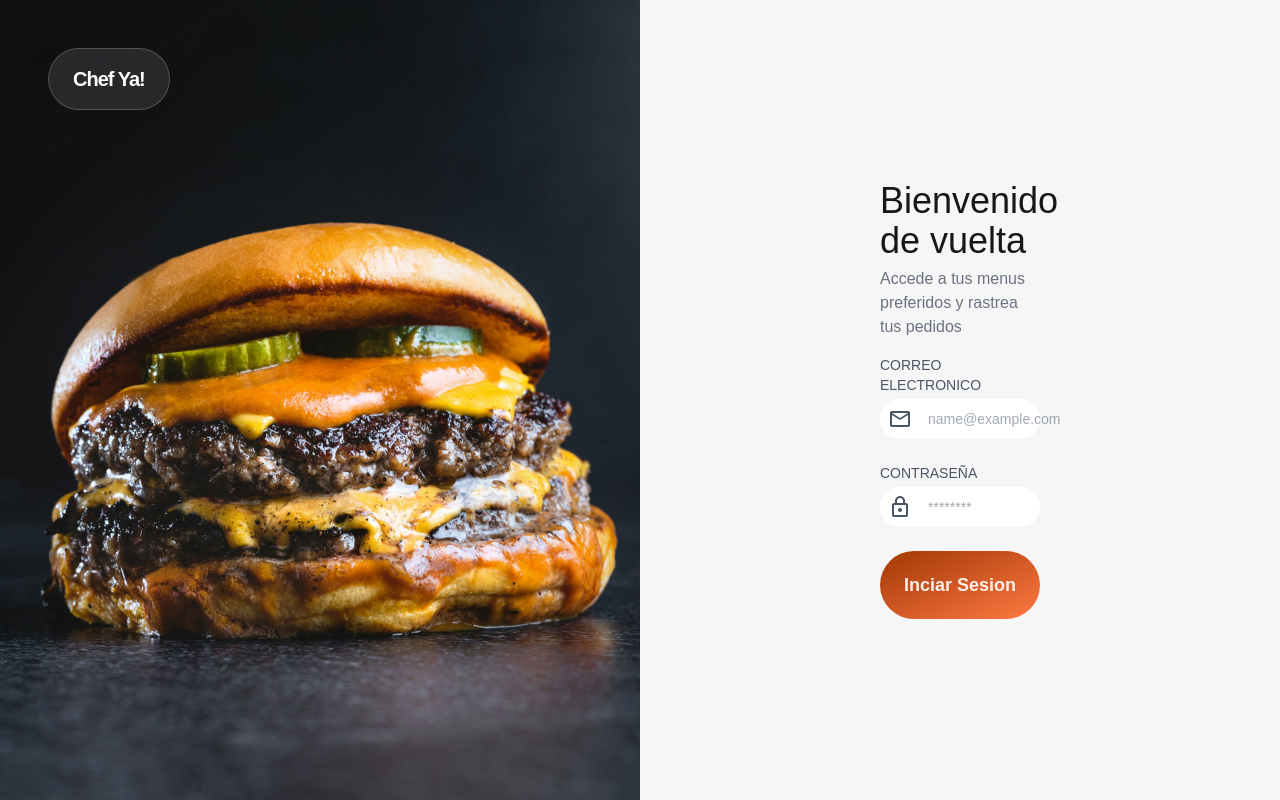
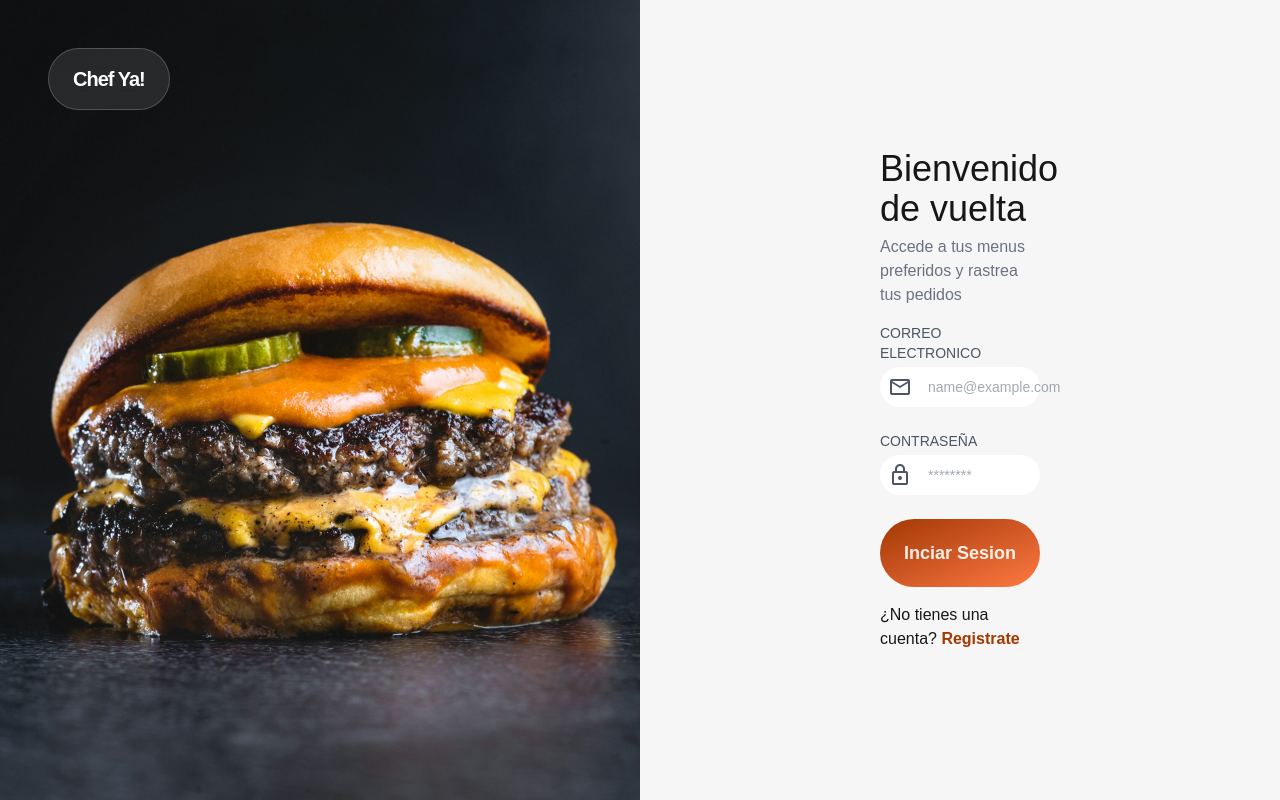
Before and after one commit to Gaeh-LPZ/Chef-Ya, a Next.js app: page /sign-in in a window 1280 px wide. Built offline with nearby package versions, Linux system fonts and the light colour scheme; a web font is replaced by a local one.

Commit message:
added the sign-up ancor to the footer

```diff
--- a/app/sign-in/page.tsx
+++ b/app/sign-in/page.tsx
@@ -34,6 +34,9 @@ export default function Page() {
           </label>
           <button className="w-full py-5 bg-linear-to-br from-primary to-primary-container text-white/90 font-bold text-lg rounded-full editorial-shadow hover:scale-[1.02] active:scale-95 transition-all duration-300">Inciar Sesion</button>
         </form>
+        <footer>
+          <a href="/sign-up">¿No tienes una cuenta? <strong className="text-primary">Registrate</strong></a>
+        </footer>
       </section>
     </main>
   );
```
